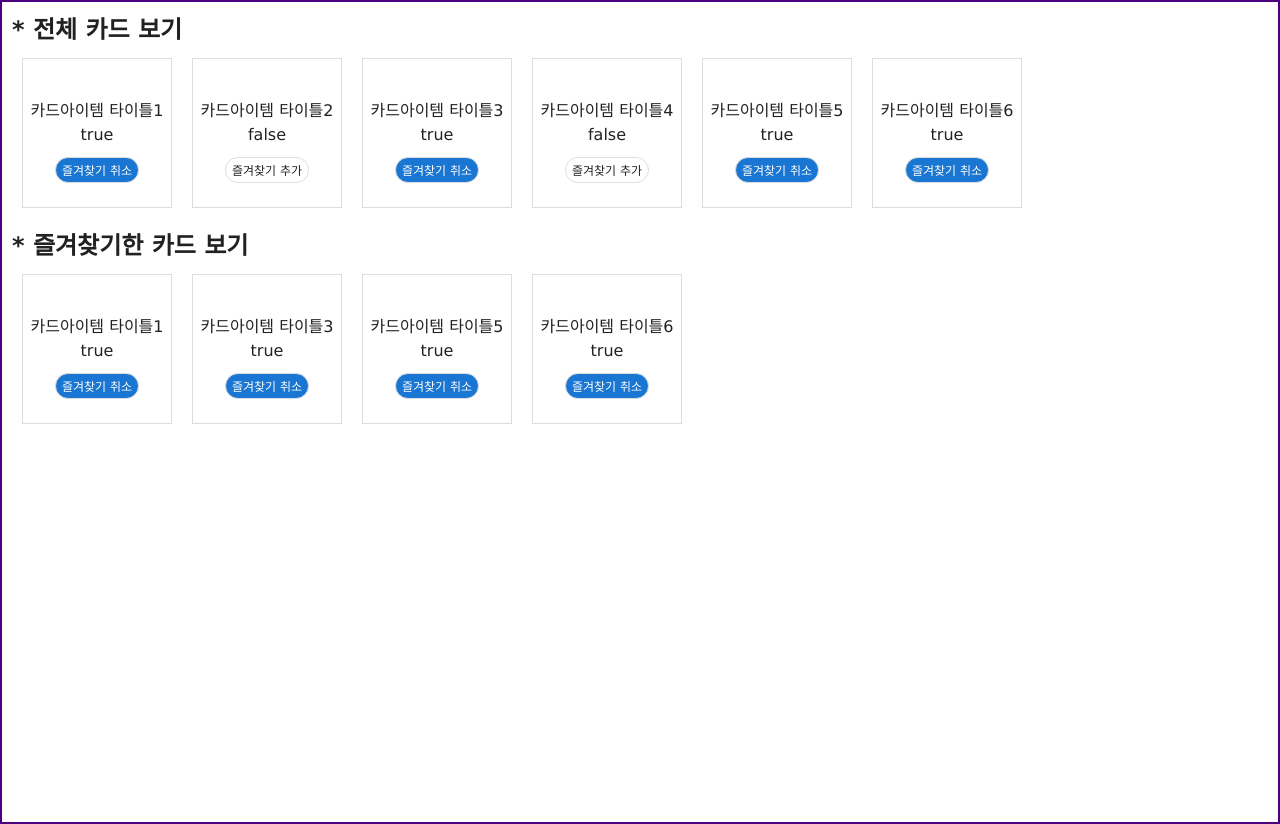
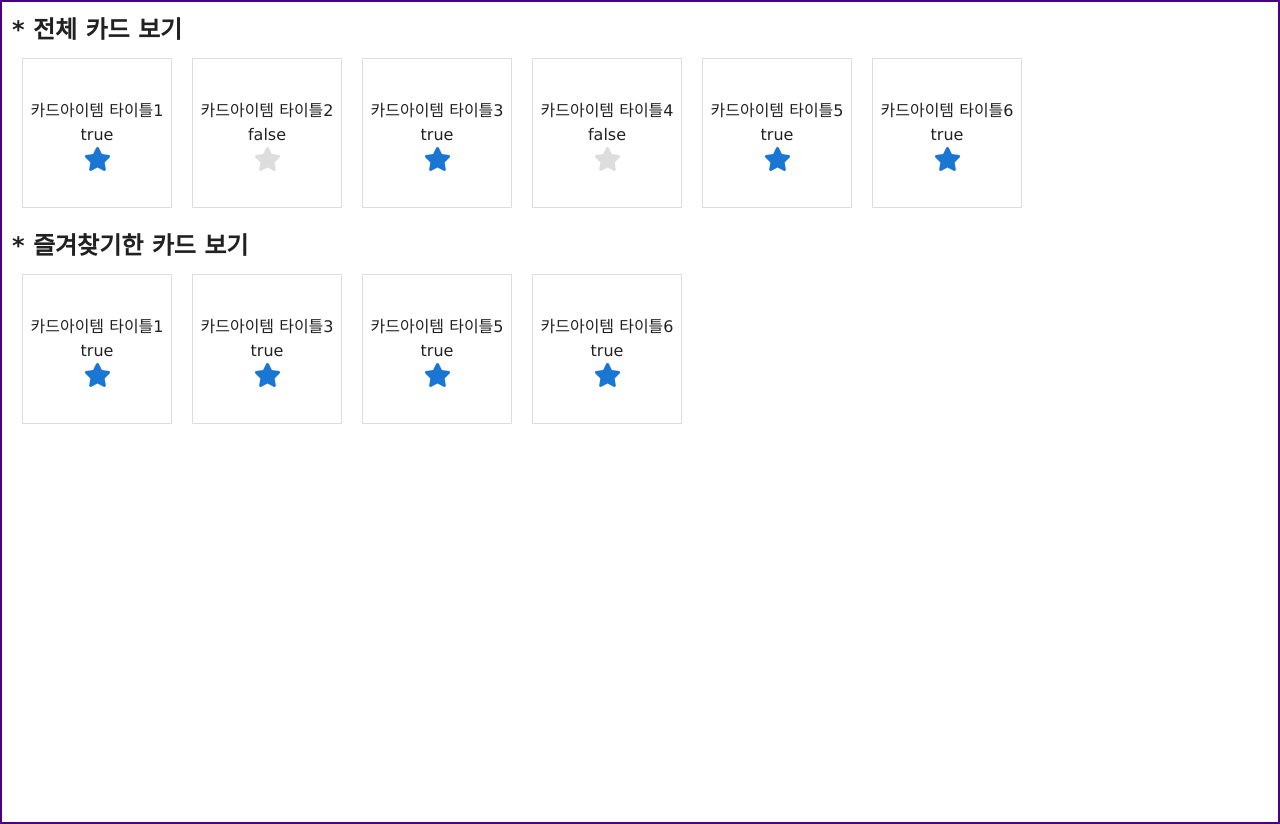
Before and after one commit to Yoonbeagle/Yoonbeagle, a Vue app: page /props-emit in a window 1280 px wide. Built offline with nearby package versions, Linux system fonts and the light colour scheme.

Commit message:
카드아이템 즐겨찾기 버튼 수정

```diff
--- a/src/assets/css/style.css
+++ b/src/assets/css/style.css
@@ -155,8 +155,9 @@ ul li a{display:block;width:100%;padding:6px 10px 0;border-bottom:1px solid navy
 .props-emit-wapper h2{margin-bottom:10px;}
 .card-wrapper{display:flex;flex-wrap:nowrap;align-items:center;margin-bottom:20px !important;}
 .card-item{width:150px;height:150px;flex:0 0 150px;margin:0 10px !important;padding:40px 0 !important;border:1px solid #ddd;text-align:center;}
-.btn-favor{display:block;width:84px;height:26px;margin:10px auto 0;border:1px solid #ddd;border-radius:13px;font-size:14px;line-height:26px;font-size:12px;}
-.btn-favor.selected{background:#1976d2;color:#fff;}
-.btn-favor:hover{background:#eee;}
-.btn-favor.selected:hover{background:#00a6d2;}
+.btn-favor{display:block;/*width:84px;height:26px;margin:10px auto 0;border:1px solid #ddd;border-radius:13px;*/line-height:26px;font-size:24px;margin:0 auto;color:#ddd;}
+.btn-favor.selected{/*background:#1976d2;color:#fff;*/color:#1976d2;}
+.btn-favor:hover{color:#eee;}
+.btn-favor.selected:hover{/*background:#00a6d2;*/color:#00a6d2;}
+.btn-favor span{text-indent:-9999px;width:0;height:0;font-size:0;}
 .no-data{width:100%;height:150px;display:flex;align-items:center;justify-content:center;border:1px solid #ddd;text-align:center;}
--- a/src/main.js
+++ b/src/main.js
@@ -9,13 +9,14 @@ import '@/assets/css/style.css'
 // fort-awesome
 import { library } from '@fortawesome/fontawesome-svg-core'
 import { FontAwesomeIcon } from '@fortawesome/vue-fontawesome'
-import { faHeart as fasHeart, faEye } from '@fortawesome/free-solid-svg-icons' // solid icon
+import { faHeart as fasHeart, faEye, faStar as fasStar } from '@fortawesome/free-solid-svg-icons' // solid icon
 import { faHeart as farHeart } from '@fortawesome/free-regular-svg-icons' // regular icon
 
 library.add(
   fasHeart,
   farHeart,
-  faEye
+  faEye,
+  fasStar
 )
 Vue.component('font-awesome-icon', FontAwesomeIcon)
 // Vue.config.productionTip = false
--- a/src/views/CardItem.vue
+++ b/src/views/CardItem.vue
@@ -2,10 +2,16 @@
     <div class="card-item" v-if="mode=='all'||mode=='favorite'&&info.isFavorite">
         {{ info.title }}<br>{{ info.isFavorite }}
         <template v-if="info.isFavorite">
-        <button class="btn-favor" :class="info.isFavorite?'selected':''" @click.stop="toggleFavorite()">{{ buttonTxtCancel }}</button>
+            <button class="btn-favor" :class="info.isFavorite?'selected':''" @click.stop="toggleFavorite()">
+                <font-awesome-icon :icon="['fas','star']" />
+                <span>{{ buttonTxtCancel }}</span>
+            </button>
         </template>
         <template v-else>
-        <button class="btn-favor" :class="info.isFavorite?'selected':''" @click.stop="toggleFavorite()">{{ buttonTxtAdd }}</button>
+            <button class="btn-favor" :class="info.isFavorite?'selected':''" @click.stop="toggleFavorite()">
+                <font-awesome-icon :icon="['fas','star']" />
+                <span>{{ buttonTxtAdd }}</span>
+            </button>
         </template>
     </div>
 </template>
--- a/src/views/boardWrite.vue
+++ b/src/views/boardWrite.vue
@@ -50,11 +50,11 @@ export default {
         title: this.title,
         contents: this.contents,
         date: this.date
-      })
-      console.log('aaa')
+      });
+      console.log('aaa');
       this.$router.push({
         path: '/boardList'
-      })
+      });
     }
   }
 }
```
